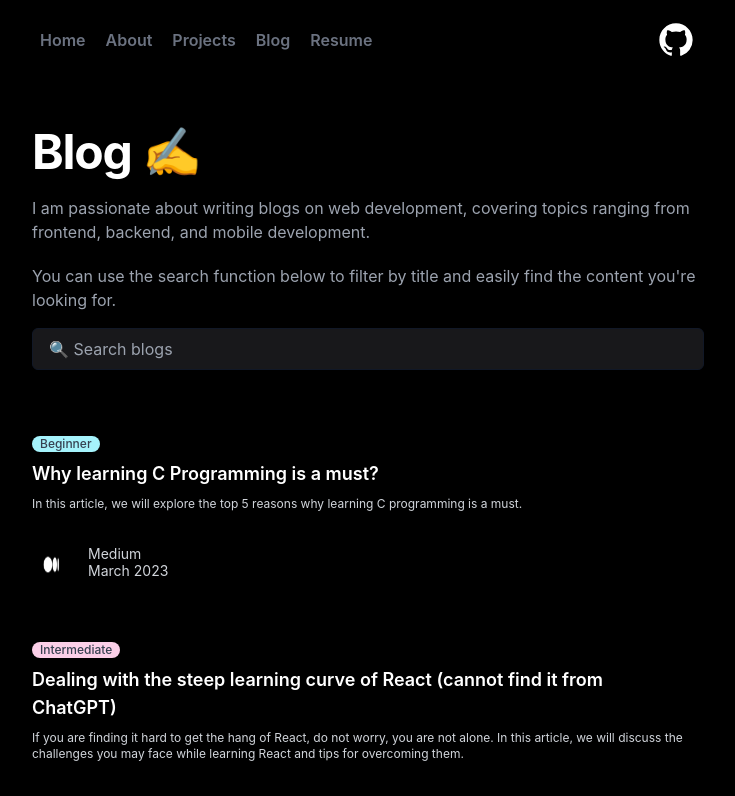
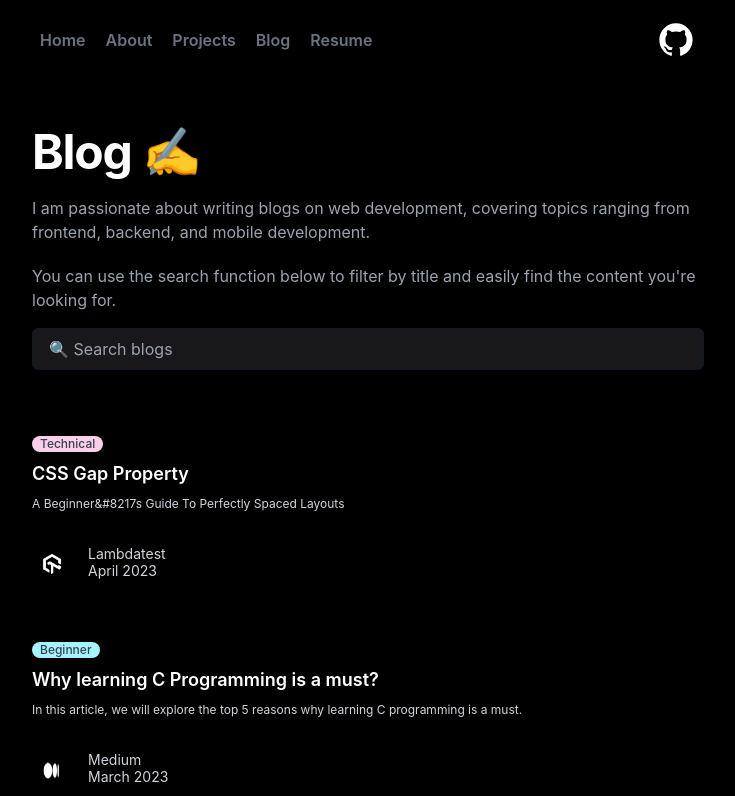
Before and after one commit to dunyanong/myportfolio, a Next.js app: page /blogs in a window 1280 px wide. Shown: the top 796 px of the page, without its empty margins (272-1007 px from the left). Built offline with nearby package versions, Linux system fonts and the light colour scheme.

Commit message:
Modify blogs and project data

```diff
--- a/data/blogs/BlogData.ts
+++ b/data/blogs/BlogData.ts
@@ -54,7 +54,7 @@ const BlogData = [
         platform: 'Lambdatest',
         date: 'January 2023',
         image: Lamdatest,
-        bloglink: "https://www.lambdatest.com/blog/css-font-spacing/",
+        bloglink: "https://www.lambdatest.com/blog/css-font-spacing",
         tagColor: "bg-pink-200"
     },
     {
@@ -90,6 +90,17 @@ const BlogData = [
         bloglink: "https://medium.com/@dunyan/why-learning-c-programming-is-a-must-f078213e2f31",
         tagColor: "bg-cyan-200"
     },
+    {
+        id: 9,
+        difficulty: 'Technical',
+        title: 'CSS Gap Property',
+        description: 'A Beginner&#8217s Guide To Perfectly Spaced Layouts',
+        platform: 'Lambdatest',
+        date: 'April 2023',
+        image: Lamdatest,
+        bloglink: "https://www.lambdatest.com/blog/css-gap-property",
+        tagColor: "bg-pink-200"
+    },
   ];
 
   export default BlogData;
```
Also changed, not shown: data/projects/NotableProjectData.ts (+8 -0 lines).
